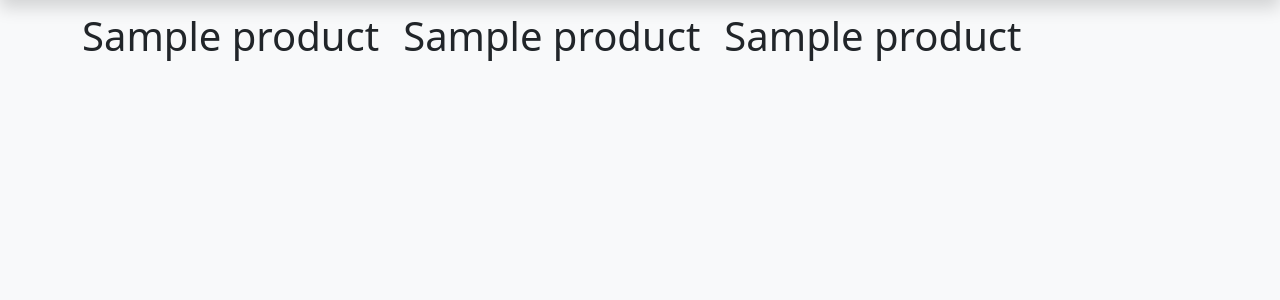
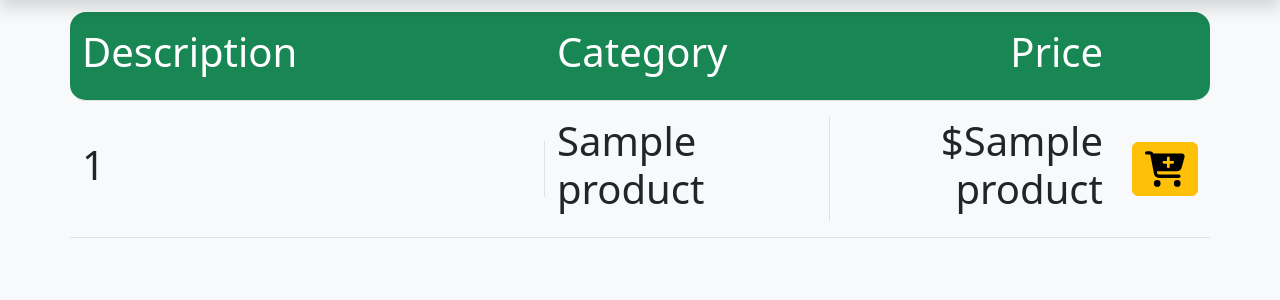
Before and after one commit to haris-hm/cs178-project-one, a Flask app: template src/cs178_project_one/templates/home.html in a window 1280 px wide. Shown: the part 58-358 px from the top of the page. Run offline with Flask 3, Linux system fonts and the light colour scheme; the template is opened without the code that fills it: most values are stand-ins (such as "Sample title", 1, 10 or a date in 2020).

Commit message:
Update requesting of products, update display of products

```diff
--- a/src/cs178_project_one/product_manager.py
+++ b/src/cs178_project_one/product_manager.py
@@ -4,6 +4,8 @@ import boto3
 def get_products() -> tuple[tuple[str | float | int]]:
     return db_utils.run_query(
         """
-        SELECT * FROM Inventory
+        SELECT description, name, price
+        FROM Inventory, Category
+        WHERE Inventory.categoryID = Category.categoryID
         """
     )
--- a/src/cs178_project_one/templates/home.html
+++ b/src/cs178_project_one/templates/home.html
@@ -11,18 +11,36 @@
     <header>
         {% include "navbar.html" %}
     </header>
-    <div class="d-flex justify-content-center align-items-center">
-        <div class="container">
+    <div class="">
+        <div class="container w-100">
+            <div class="row border-bottom py-3 align-items-center text-bg-success rounded-4">
+                <div class="col-md-5">
+                    <h1>Description</h1>
+                </div>
+                <div class="col-md-3">
+                    <h1>Category</h1>
+                </div>
+                <div class="col-md-1"></div>
+                <div class="col-md-2 text-end">
+                    <h1>Price</h1>
+                </div>
+                <div class="col-md-1 text-end"></div>
+            </div>
+
             {% for product in products %}
-            <div class="row">
-                <div class="col-md-auto">
+            <div class="row border-bottom py-3 align-items-center">
+                <div class="col-md-5 border-end">
+                    <h1>{{ product[0] }}</h1>
+                </div>
+                <div class="col-md-3 border-end">
                     <h1>{{ product[1] }}</h1>
                 </div>
-                <div class="col-md-auto">
-                    <h1>{{ product[2] }}</h1>
+                <div class="col-md-1"></div>
+                <div class="col-md-2 text-end">
+                    <h1>${{ product[2] }}</h1>
                 </div>
-                <div class="col-md-auto">
-                    <h1>{{ product[3] }}</h1>
+                <div class="col-md-1 text-end">
+                    <button class="btn btn-warning"><img src="../static/img/cart-plus-solid.svg" width="40" height="40" alt=""></button>
                 </div>
             </div>
             {% endfor %}
```
Also changed, not shown: src/cs178_project_one/static/img/cart-plus-solid.svg (added).
